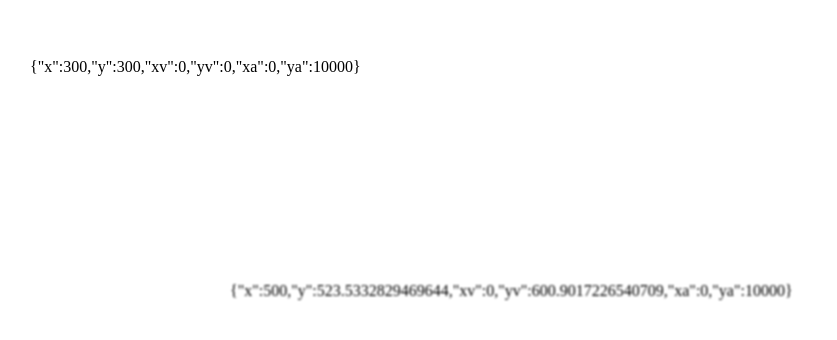
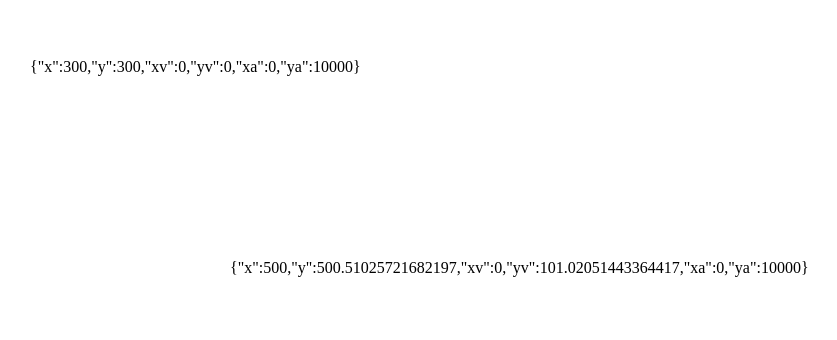
Before and after one commit to Blake-Dowling/Typescript-Physics-Simulator, a React (Create React App) app: page / in a window 1280 px wide. Shown: the part 242-582 px from the top of the page, without its empty margins (270-1107 px from the left). Built offline with nearby package versions, Linux system fonts and the light colour scheme.

Commit message:
Elasticity loss solved

```diff
--- a/src/index.tsx
+++ b/src/index.tsx
@@ -37,7 +37,7 @@ export default function Index() {
   }, []);
 
 
-  const T = .001;
+  const T = .1;
   ticks += T;
 
   function move(){
@@ -52,8 +52,9 @@ export default function Index() {
         //obj.accl(T);
 
         if(!bounds(obj, T)){
+
+          obj.move(T);
           obj.accl(T);
-          obj.move(T);
         }
 
       }
@@ -68,13 +69,22 @@ export default function Index() {
     // const obj.calcTDY()
 
     if(time_until_collision < T){
-      obj.accl(time_until_collision);
-      obj.move(time_until_collision);
-      console.log(SCREEN_HEIGHT - obj.y)
+      console.log(time_until_collision)
+      obj.move(time_until_collision)
 
+      obj.accl(time_until_collision)
+      console.log(obj.y)
       obj.yv = -Math.abs(obj.yv)
-      obj.accl(T - time_until_collision);
-      obj.move(T - time_until_collision);
+      obj.move(T - time_until_collision)
+      obj.accl(T - time_until_collision)
+
+      // obj.accl(time_until_collision);
+      // obj.move(time_until_collision);
+      // console.log(SCREEN_HEIGHT - obj.y)
+
+      // obj.yv = -Math.abs(obj.yv)
+      // obj.accl(T - time_until_collision);
+      // obj.move(T - time_until_collision);
 
 
       return true;
```
Also changed, not shown: 1 other file (tests, documents, lock files or other folders).
